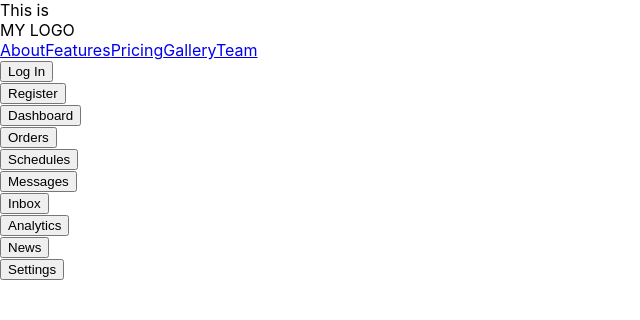
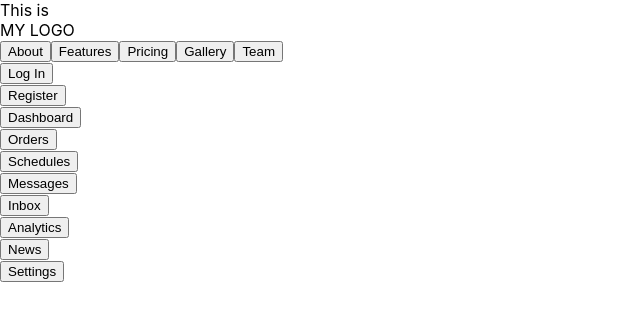
Before and after one commit to guisetech/mf-components-common, a React (Create React App) app: page / in a window 1280 px wide. Shown: the top 320 px of the page, without its empty margins (0-640 px from the left). Built offline with nearby package versions, Linux system fonts and the light colour scheme.

Commit message:
Link component fixed

```diff
--- a/src/components/Navbar/NavbarItem.tsx
+++ b/src/components/Navbar/NavbarItem.tsx
@@ -17,9 +17,8 @@ const NavbarItem = ({activeIndex, handleClick}:NavbarProps) => {
                 item.map((value, index) => {
                     return (
                         <Link key={index}
-                              onClick={() => handleClick(index)}
                               className={`text-white text-base font-normal border border-transparent hover:p-2 rounded-lg ${activeIndex === index ? "bg-gradient-to-r from-yellow-300 to-orange-400 p-2 text-black" : " "} hover:cursor-pointer hover:bg-gradient-to-r from-yellow-300 to-orange-400 hover:text-black font-['Roboto']`}
-                              to={`/${value}`}>{value}</Link>
+                              to={`/${value}`}><button onClick={() => handleClick(index)}>{value}</button></Link>
                     )
                 })
             }
--- a/src/components/SideBar/SidebarItem.tsx
+++ b/src/components/SideBar/SidebarItem.tsx
@@ -24,13 +24,12 @@ export const SidebarItem = ({
         <Link
             to={`/${label}`}
             className={`w-52 pl-4 py-2.5 rounded-lg justify-start items-center gap-3 inline-flex hover:cursor-pointer hover:bg-gradient-to-r from-yellow-300 to-orange-400 ${activeIndex ? "bg-gradient-to-r from-yellow-300 to-orange-400" : ""} ${className}`}
-            onClick={handleClick}
         >
             <div className="w-5 h-5 relative">
             </div>
             <div
                 className={`w-28 text-slate-500 text-sm font-medium  font-['PingFang SC'] leading-tight ${textClassName}`}>
-                <button>{label}</button>
+                <button onClick={() => handleClick}>{label}</button>
             </div>
         </Link>
     );
```
